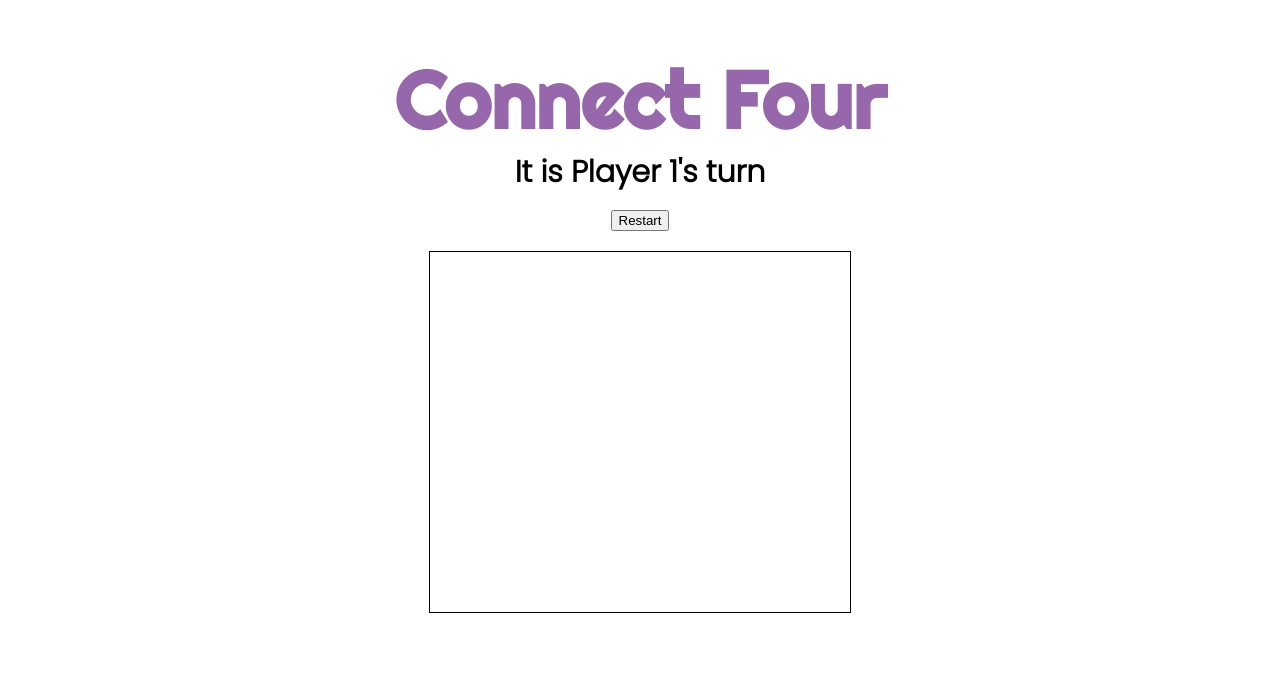
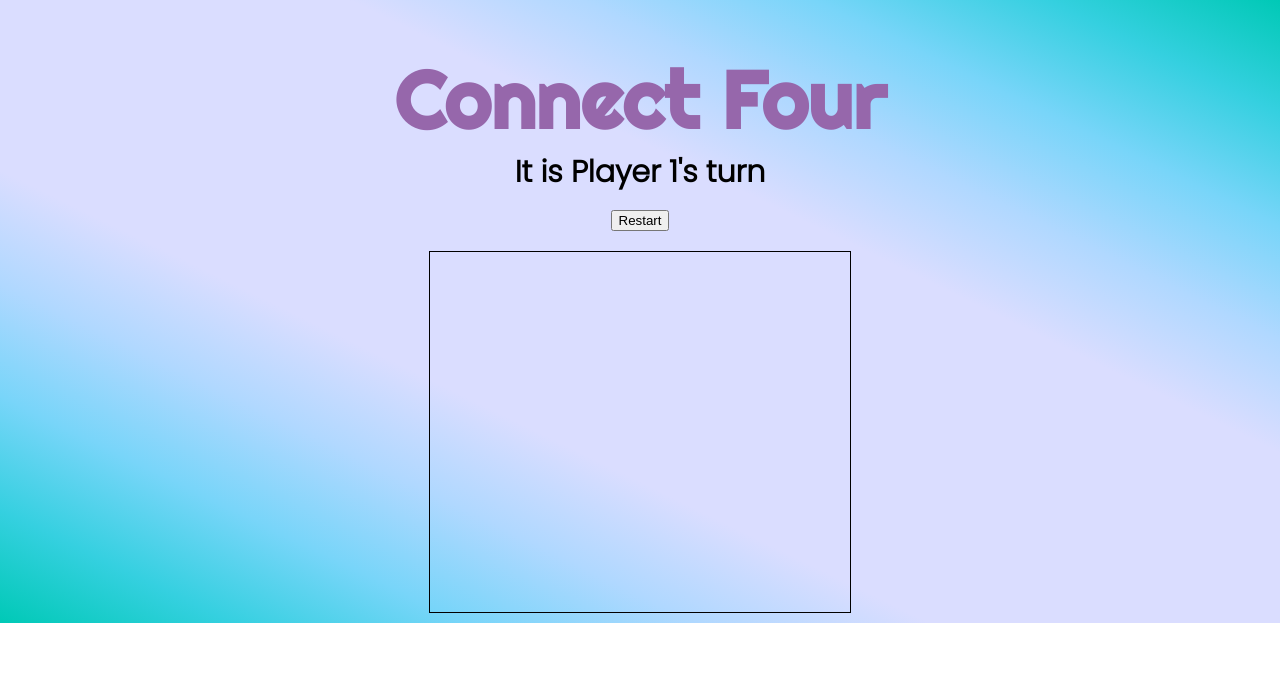
Before and after one commit to marramags/project1-connect-4, a plain HTML site: page index.html in a window 1280 px wide. Drawn offline with Linux system fonts and the light colour scheme.

Commit message:
background

```diff
--- a/css/main.css
+++ b/css/main.css
@@ -3,10 +3,10 @@
   }
 
   body {
-    justify-items: center;
 
-    /* background-image: linear-gradient(to right top, #00c9b6, #35d0e0, #78d5f9, #b0d8ff, #daddff, #daddff, #daddff, #daddff, #b0d8ff, #78d5f9, #35d0e0, #00c9b6); */
-    /* background-repeat:no-repeat */
+    background-image: linear-gradient(to right top, #00c9b6, #35d0e0, #78d5f9, #b0d8ff, #daddff, #daddff, #daddff, #daddff, #b0d8ff, #78d5f9, #35d0e0, #00c9b6);
+    background-size: cover;
+    background-repeat:no-repeat
 }
 
 h1 {
```
